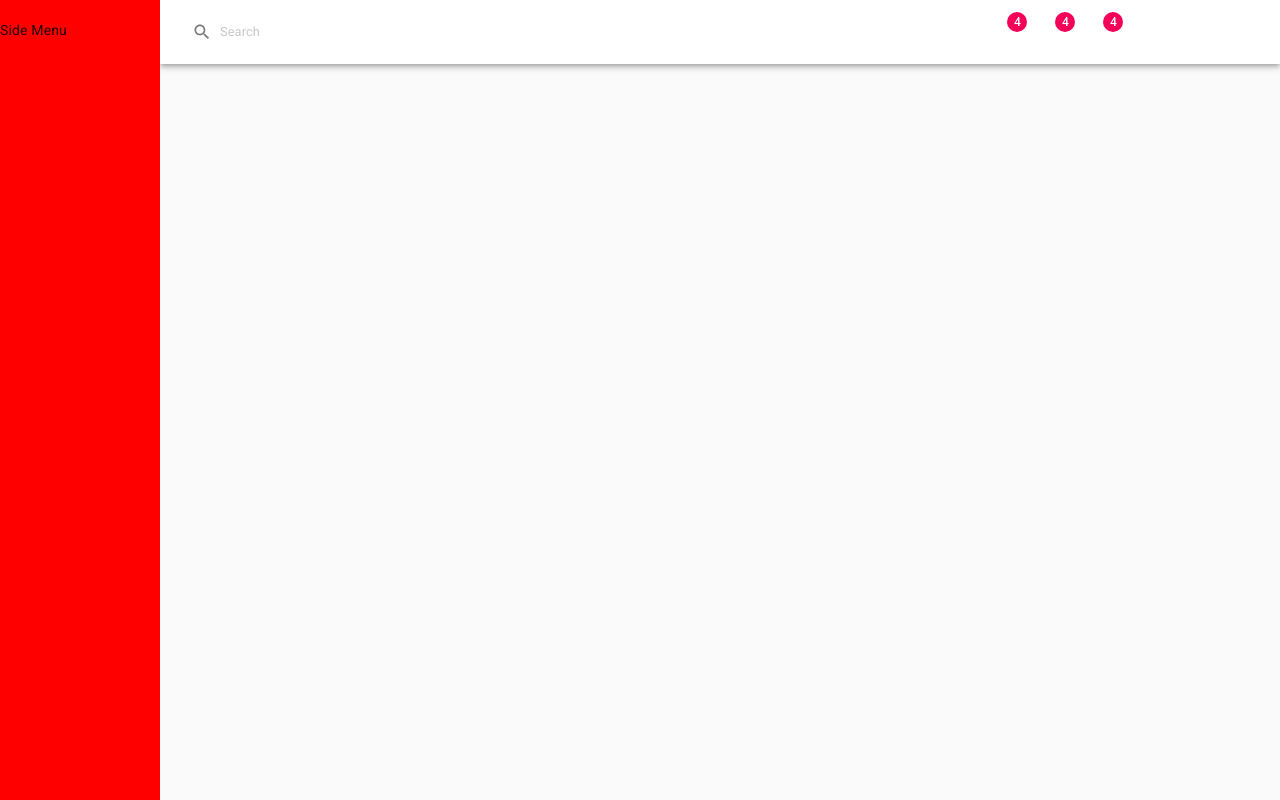
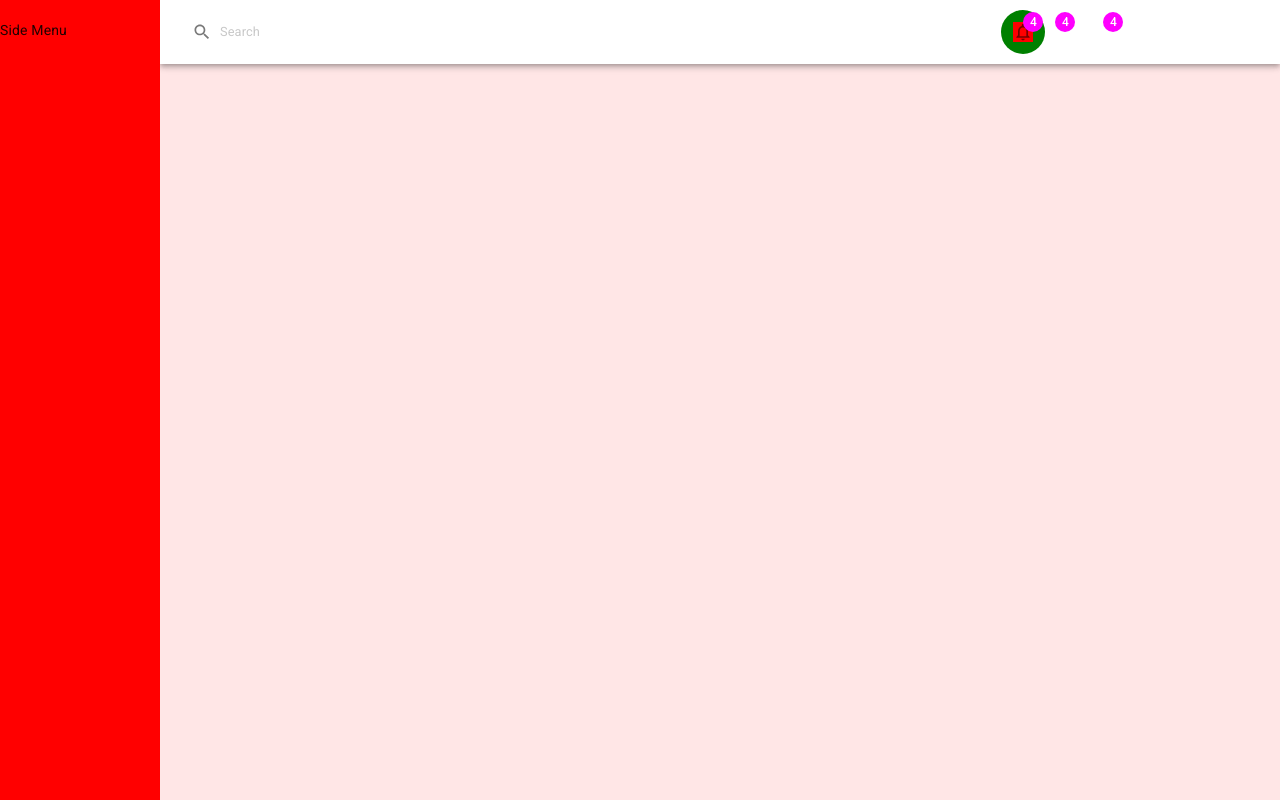
Before and after one commit to asadcs/React-Material-UI-Complete, a React (Create React App) app: page / in a window 1280 px wide. Built offline with nearby package versions, Linux system fonts and the light colour scheme.

Commit message:
Customized material theme with createMuiTheme
createMuiTheme

```diff
--- a/src/App/App.js
+++ b/src/App/App.js
@@ -1,9 +1,25 @@
 
-import { CssBaseline, makeStyles } from '@material-ui/core';
+import { createMuiTheme, CssBaseline, makeStyles, ThemeProvider } from '@material-ui/core';
 import Header from '../components/Header';
 import SideMenumakeStyles from '../components/SideMenumakeStyles';
 import SideMenuWithStyles from '../components/SideMenuWithStyles';
 import './App.css';
+
+const theme = createMuiTheme({
+  palette:{
+    primary:{
+      main:'#FF0000',
+      light:'#FFFF00'
+    },
+    secondary:{
+      main:'#FF00FF',
+      light:'#808000'
+    },
+    background:{
+      default:'#ffe6e6'
+    }
+  }
+})
 const useStyle=makeStyles(
   {
     style:{
@@ -19,9 +35,12 @@ function App() {
   const classes = useStyle()
   return (
     <div className={classes.style}>
+
+      <ThemeProvider theme={theme}>
       <SideMenuWithStyles/>
       <Header/>
       <CssBaseline/>
+      </ThemeProvider>
     </div>
   );
 }
--- a/src/components/Header.js
+++ b/src/components/Header.js
@@ -31,6 +31,12 @@ const useStyles = makeStyles((theme) => ({
         '& .MuiSvgIcon-root':{
             marginRight:'8px'
         }
+    },
+    btnRoot:{
+        backgroundColor:'green'
+    },
+    btnLabel:{
+        backgroundColor:'red'
     }
 }));
 
@@ -49,7 +55,7 @@ export default function Header() {
                         <InputBase />
                     </Grid>
                     <Grid item  >
-                        <IconButton edge="start" className={classes.menuButton} color="inherit" aria-label="menu">
+                        <IconButton classes={{root:classes.btnRoot,label:classes.btnLabel}} >
                             <Badge badgeContent={4} color='secondary'>
                                 <NotificationsNoneIcon fontSize="small"/>
                             </Badge>
```
